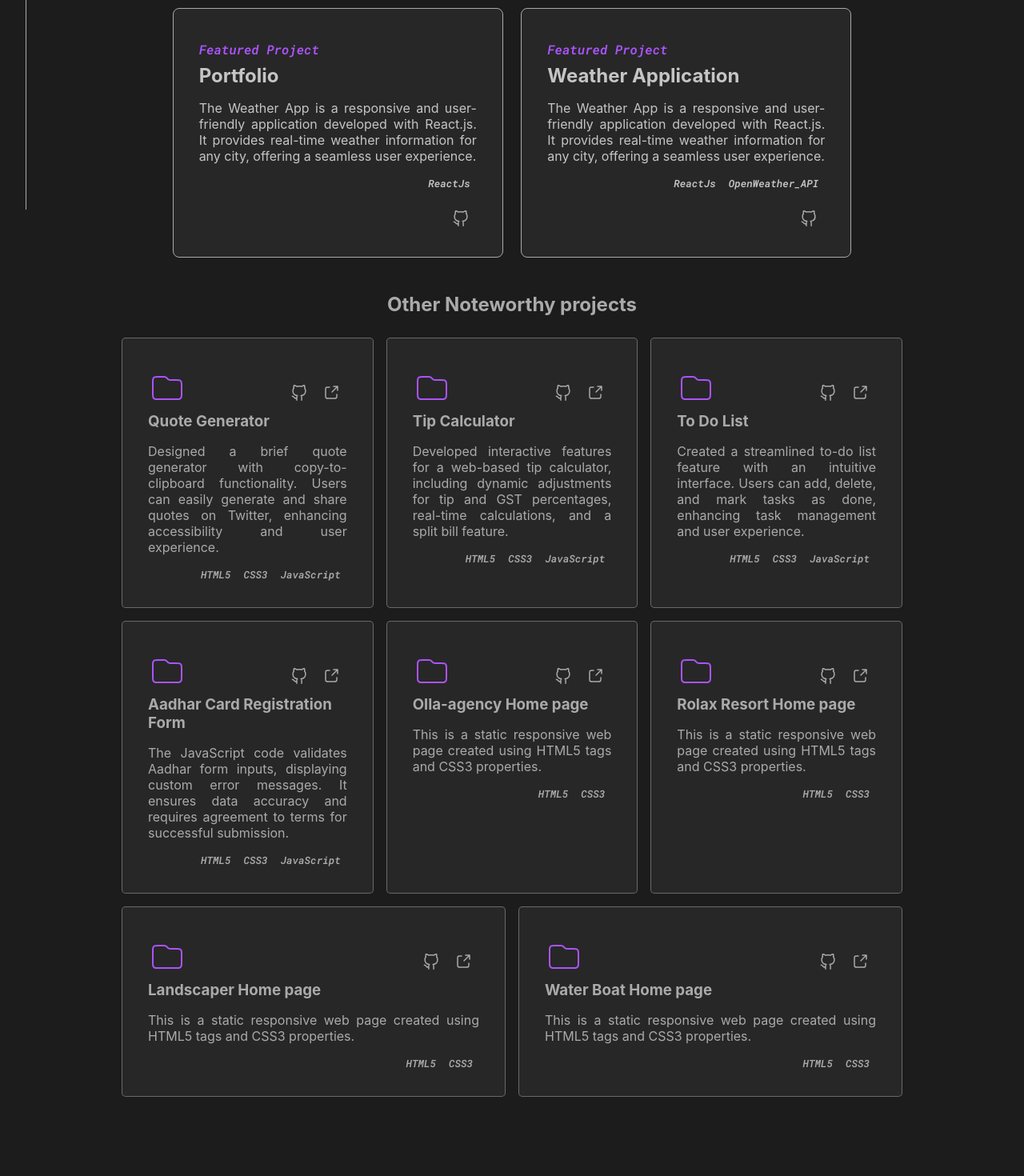
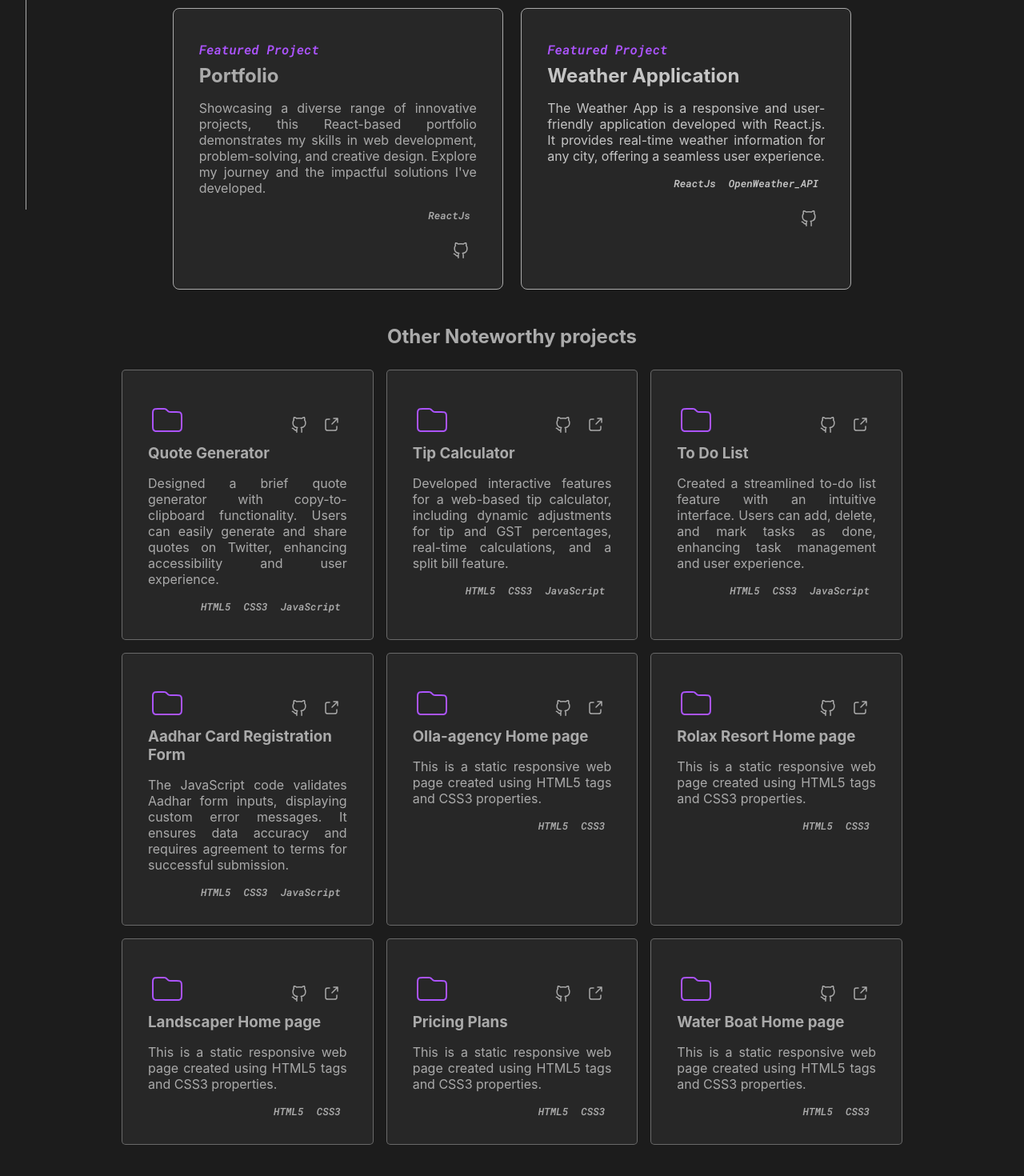
Before and after one commit to sainesh25/my_portfolio, a React (Create React App) app: page / in a window 1280 px wide. Shown: the part 1840-3310 px from the top of the page at 80% size. Built offline with nearby package versions, Linux system fonts and the light colour scheme.

Commit message:
portfolio summary and padding of my-info

```diff
--- a/src/components/MyName/MyName.css
+++ b/src/components/MyName/MyName.css
@@ -73,7 +73,7 @@
         padding-right: 0;
     }
     .my-info{
-        padding: 2.5rem;
+        padding: 2rem 0;
     }
     .intro-sentence, .my-intro-txt{
         font-size: .8rem;
@@ -83,7 +83,5 @@
     .tagline{
         line-height: 2.4rem;
     }
-    .my-info{
-        padding: 2rem 0;
-    }
+
 }
--- a/src/components/Projects/Projects.jsx
+++ b/src/components/Projects/Projects.jsx
@@ -17,7 +17,7 @@ export default function Projects() {
                         <p className='featured-project-txt'>Featured Project</p>
                         <h2 className='sms-head'>School Management System</h2>
                         <div className="project-info">
-                            <p>This is a MERN stack project. Mostly it is a web application for admin to manage the data of teachers by doing all the CRUD operations. Also admin needs to be logged in to do all the operations.</p>
+                            <p>This is a web application that allows the admin to manage the data of teachers by doing all the CRUD operations. The data is displayed in table format. And the data is taken through a form.</p>
                             <div className="languages">
                                 <p>ReactJs</p>
                                 <p>NodeJs</p>
@@ -46,18 +46,21 @@ export default function Projects() {
                     </div>
 
                     <div className="sms">
+                        <a href="https://github.com/sainesh25/my_portfolio" target="_blank" rel="noopener noreferrer">
                             <p className='featured-project-txt'>Featured Project</p>
                             <h2 className='sms-head'>Portfolio</h2>
                             <div className="project-info">
-                            <p>The Weather App is a responsive and user-friendly application developed with React.js. It provides real-time weather information for any city, offering a seamless user experience.</p>
+                                <p>Showcasing a diverse range of innovative projects, this React-based portfolio demonstrates my skills in web development, problem-solving, and creative design. Explore my journey and the impactful solutions I've developed.</p>
                                 <div className="languages">
                                     <p>ReactJs</p>
                                 </div>
                                 <div className="github-icon">
-                                <a href=" https://github.com/sainesh25/my_portfolio" target="_blank" rel="noreferrer noopener"><img src={githubIcon} alt="github" className='icons' /></a>
+                                    <a href="https://github.com/sainesh25/my_portfolio" target="_blank" rel="noreferrer noopener"><img src={githubIcon} alt="github" className='icons' /></a>
                                 </div>
                             </div>
+                        </a>
                     </div>
+
                     <div className="sms">
                         <p className='featured-project-txt'>Featured Project</p>
                         <h2 className='sms-head'>Weather Application</h2>
@@ -221,6 +224,24 @@ export default function Projects() {
                                 <img src={folderIcon} alt="" />
 
                                 <div className="github-icon">
+                                    <a href="" target="_blank" className='icons' rel="noreferrer noopener"><img src={githubIcon} alt="github" /></a>
+                                    <a href="" target="_blank" rel="noreferrer noopener"><img src={goToPage} alt="Go to page" className='icons' /></a>
+                                </div>
+                            </div>
+                            <h3 className='sub-project-head sms-head'>Pricing Plans</h3>
+                            <p className='project-summary-txt'>This is a static responsive web page created using HTML5 tags and CSS3 properties.</p>
+                            <div className="languages">
+                                <p>HTML5</p>
+                                <p>CSS3</p>
+                            </div>
+                        </a>
+                    </div>
+                    <div className="project-card">
+                        <a href="http://water-boat-static.netlify.app/" target="_blank" rel="noreferrer noopener">
+                            <div className='project-icons'>
+                                <img src={folderIcon} alt="" />
+
+                                <div className="github-icon">
                                     <a href="https://github.com/sainesh25/water-boat-static.git" target="_blank" className='icons' rel="noreferrer noopener"><img src={githubIcon} alt="github" /></a>
                                     <a href="https://water-boat-static.netlify.app/" target="_blank" rel="noreferrer noopener"><img src={goToPage} alt="Go to page" className='icons' /></a>
                                 </div>
```
Lines whose indentation alone changed are shown as unchanged.
